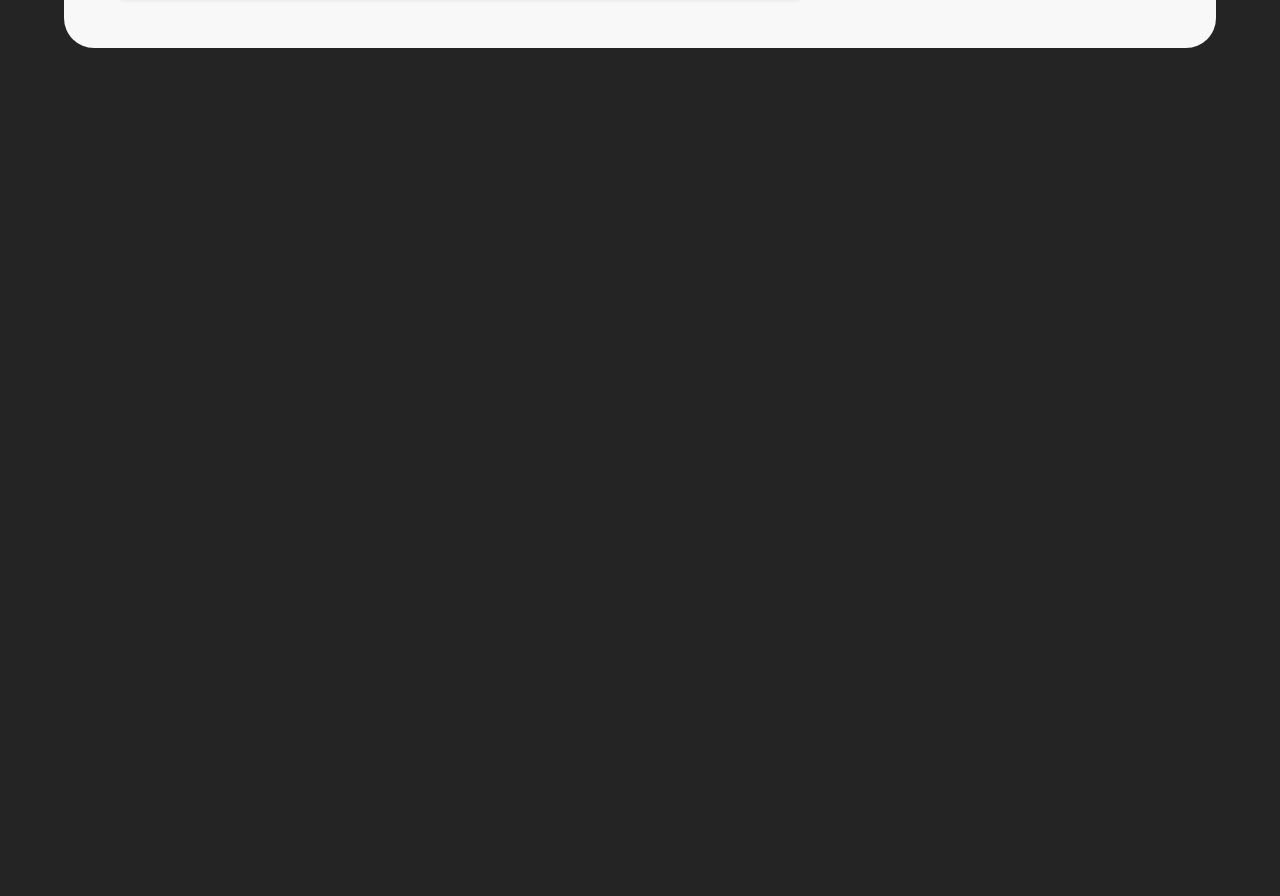
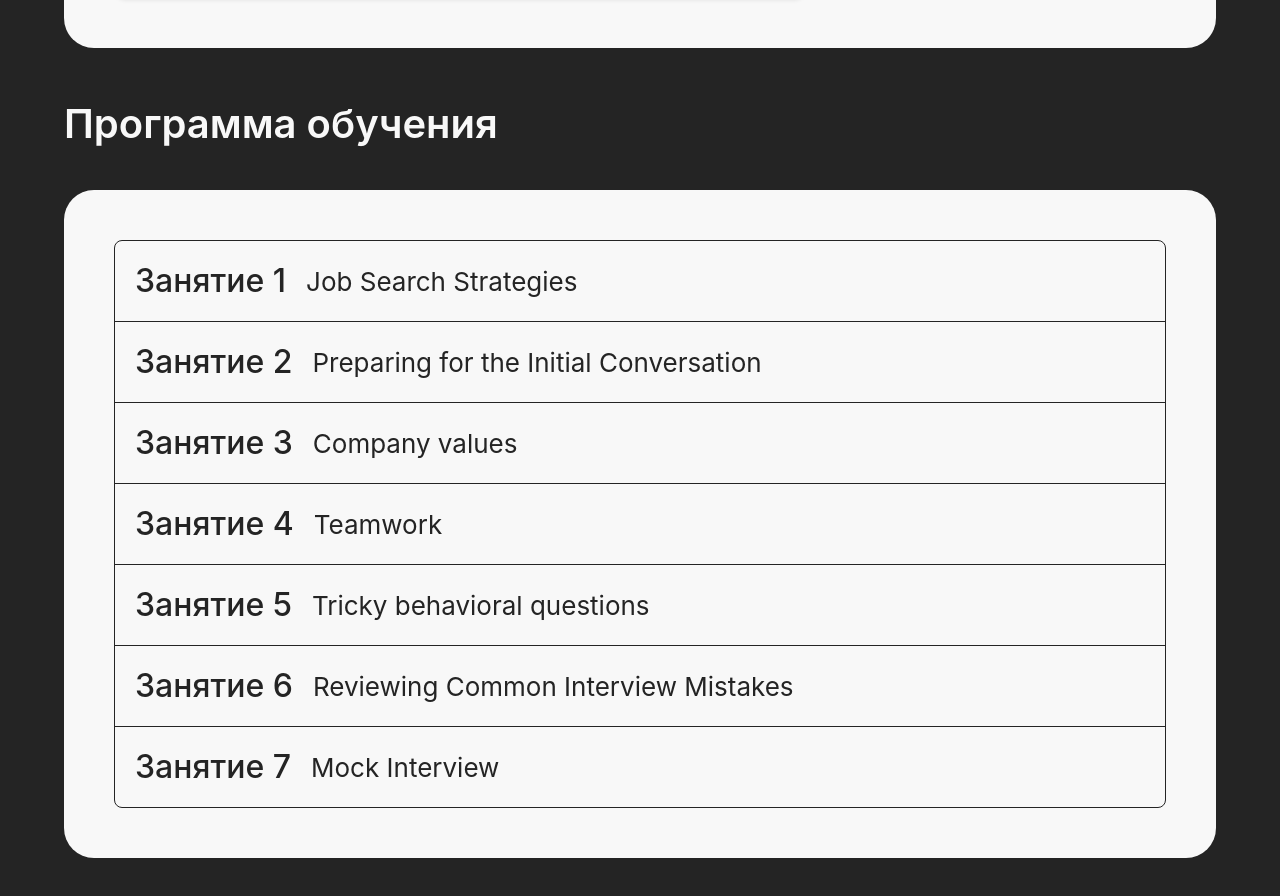
Before and after one commit to acceleracio-hub/website, a React (Vite) app: page / in a window 1280 px wide. Shown: the part 4284-5180 px from the top of the page. Before the commit the page ends 4382 px from the top, so only its background shows below. Built offline with nearby package versions, Linux system fonts and the light colour scheme.

Commit message:
add program

```diff
--- /dev/null
+++ b/src/components/course-program/components/lesson-details/index.module.scss
@@ -0,0 +1,38 @@
+@import 'src/styles/variables';
+
+.Lesson-details {
+    padding: 20px;
+
+    &__section {
+        margin-bottom: 20px;
+    }
+
+    &__list {
+        list-style-type: none;
+        margin-left: 24px;
+        padding-left: 0;
+
+    }
+
+    &__list-item {
+        position: relative;
+        margin-bottom: 8px;
+        padding-left: 24px;
+
+        &::before {
+            content: '—';
+            position: absolute;
+            left: -20px;
+            top: 0;
+            bottom: 0;
+            color: $color-black;
+            font-size: 1.625rem;
+            line-height: 1.2;
+            font-weight: 400;
+        }
+    }
+
+    &__extra-note {
+        font-style: italic;
+    }
+}
--- /dev/null
+++ b/src/components/course-program/components/lesson-details/index.tsx
@@ -0,0 +1,38 @@
+import { memo } from "react";
+import classnames from "classnames/bind";
+import { Text } from "@ui-kit/index";
+import { TDetails } from "../../types";
+import styles from "./index.module.scss";
+
+const cn = classnames.bind(styles);
+
+const BLOCK_NAME = "Lesson-details";
+
+type TProps = {
+  details: TDetails;
+};
+
+export const LessonDetails = memo(
+  function LessonDetails({ details: { whatLearn, extraNote } }: TProps) {
+    return <div className={cn(BLOCK_NAME)}>
+      <div className={cn(`${BLOCK_NAME}__section`)}>
+        <Text size='h3' tagType="h3" color="black" text="Что будет?" marginBottom="small" />
+        <ul className={cn(`${BLOCK_NAME}__list`)}>
+          {whatLearn.map((item, index) => (
+            <li
+              className={cn(`${BLOCK_NAME}__list-item`)}
+              key={index}
+            >
+              <Text size='h4' tagType='span' color="black" text={item} marginBottom="small" />
+            </li>
+          ))}
+        </ul>
+      </div>
+      {extraNote && (
+        <div className={cn(`${BLOCK_NAME}__extra-note`)}>
+          <Text size='h5' tagType='span' color="black" text={extraNote} marginBottom="small" />
+        </div>
+      )}
+    </div>;
+  },
+);
--- /dev/null
+++ b/src/components/course-program/components/lesson-header/index.module.scss
@@ -0,0 +1,45 @@
+@import 'src/styles/variables';
+
+.Lesson-header {
+    display: flex;
+    justify-content: space-between;
+    align-items: center;
+    padding: 20px;
+    cursor: pointer;
+    transition: 0.3s ease-in-out;
+
+    &:hover {
+        background-color: $color-black;
+
+        * {
+            color: $color-white;
+        }
+
+    }
+
+    &--active {
+        background-color: $color-black;
+
+        &:hover {
+            background-color: darken($color-black, 10%);
+        }
+    }
+
+    &__title {
+        flex-grow: 1;
+        margin-left: 20px;
+    }
+}
+
+
+@media #{$tablet} {
+    .Lesson-header {
+        flex-direction: column;
+        align-items: flex-start;
+
+        &__title {
+            flex-grow: 1;
+            margin-left: 0;
+        }
+    }
+}
--- /dev/null
+++ b/src/components/course-program/components/lesson-header/index.tsx
@@ -0,0 +1,36 @@
+import { memo } from "react";
+import { Text } from "@ui-kit/index";
+import classnames from "classnames/bind";
+import styles from "./index.module.scss";
+
+const cn = classnames.bind(styles);
+
+const BLOCK_NAME = "Lesson-header";
+
+type TProps = {
+  title: string;
+  index: number;
+  isActive: boolean;
+  onClick: VoidFunction;
+};
+
+export const LessonHeader = memo(
+  function LessonHeader({ title, index, isActive, onClick }: TProps) {
+    return <div
+      className={cn(BLOCK_NAME, {
+        [`${BLOCK_NAME}--active`]: isActive,
+      })}
+      onClick={onClick}
+    >
+      <Text
+        size="h3"
+        tagType="p"
+        color={isActive ? "white" : "black"}
+        text={`Занятие${String.fromCharCode(160)}${index + 1}`}
+      />
+      <span className={cn(`${BLOCK_NAME}__title`)}>
+        <Text size="h4" tagType="span" color={isActive ? "white" : "black"} text={title} marginBottom="small" />
+      </span>
+    </div>;
+  },
+);
--- /dev/null
+++ b/src/components/course-program/constants/index.ts
@@ -0,0 +1,78 @@
+import { TLesson } from "../types";
+
+export const LESSONS: Array<TLesson> = [
+  {
+    title: "Job Search Strategies",
+    details: {
+      whatLearn: [
+        "Определим карьерную цель и подберем стратегию на основе анализа",
+        "Используем инструменты для планирования пути к офферу",
+        "Напишем универсальное сопроводительное",
+        "Разберем ошибки при написании достижений",
+      ],
+      extraNote: "Дополнительно: Ревью CV на тарифах «Guidance» и «Premium»",
+    },
+  },
+  {
+    title: "Preparing for the Initial Conversation",
+    details: {
+      whatLearn: [
+        "Разберем, как проходят скрининговые интервью",
+        "Научимся искусству  small talk",
+        "Подготовим самопрезентацию",
+        "Ответим на популярные вопросы от HR",
+      ],
+    },
+  },
+  {
+    title: "Company values",
+    details: {
+      whatLearn: [
+        "Поговорим о ценностях компаний",
+        "Выберем подходящий контент для ответов на поведенческие вопросы",
+        "Используем фреймворки для структурирования историй",
+        "Потренируемся рассказывать истории",
+      ],
+    },
+  },
+  {
+    title: "Teamwork",
+    details: {
+      whatLearn: [
+        "Раскроем критерии, на которые обращают внимание интервьюеры",
+        "Найдем подходящий кейс для рассказа о фейлах и конфликтах",
+        "Сделаем ответ менее эмоциональным и более профессиональным",
+        "Поделимся опытом на практике",
+      ],
+    },
+  },
+  {
+    title: "Tricky behavioral questions",
+    details: {
+      whatLearn: [
+        "Обсудим, как поведенческие вопросы маскируют под технические",
+        "Соотнесем историю с ценностями компании",
+        "Подчеркнем навыки работы в команде",
+        "Отработаем сложные вопросы",
+      ],
+    },
+  },
+  {
+    title: "Reviewing Common Interview Mistakes",
+    details: {
+      whatLearn: [
+        "Разберем частые ошибки на технических собеседованиях",
+        "Научимся планировать и распределять время ответа",
+        "Отработаем вопросы технических собеседований в парах",
+      ],
+    },
+  },
+  {
+    title: "Mock Interview",
+    details: {
+      whatLearn: [
+        "Проведем пробное собеседование по всем вопросам курса",
+      ],
+    },
+  },
+];
--- /dev/null
+++ b/src/components/course-program/index.module.scss
@@ -0,0 +1,15 @@
+@import 'src/styles/variables';
+
+.Course-program {
+    border: 1px solid $color-black;
+    border-radius: 8px;
+    overflow: hidden;
+
+    &__lesson {
+        border-bottom: 1px solid $color-black;
+
+        &:last-child {
+            border-bottom: none;
+        }
+    }
+}
--- /dev/null
+++ b/src/components/course-program/index.tsx
@@ -0,0 +1,40 @@
+import { memo, useState } from "react";
+import { Text, Tile } from "@ui-kit/index";
+import classnames from "classnames/bind";
+import styles from "./index.module.scss";
+import { LESSONS } from "./constants";
+import { LessonHeader } from "./components/lesson-header";
+import { LessonDetails } from "./components/lesson-details";
+
+const cn = classnames.bind(styles);
+
+const BLOCK_NAME = "Course-program";
+
+export const CourseProgram = memo(function CourseProgram() {
+  const [activeLesson, setActiveLesson] = useState<number | null>(null);
+
+  const handleToggleLesson = (index: number) => {
+    setActiveLesson(activeLesson === index ? null : index);
+  };
+
+  return (
+    <>
+      <Text size="h2" color="white" text="Программа обучения" marginBottom="large" />
+      <Tile>
+        <div className={cn(BLOCK_NAME)}>
+          {LESSONS.map(({ details, title }, index) => (
+            <div key={index} className={cn(`${BLOCK_NAME}__lesson`)}>
+              <LessonHeader
+                title={title}
+                index={index}
+                isActive={activeLesson === index}
+                onClick={() => handleToggleLesson(index)}
+              />
+              {activeLesson === index && <LessonDetails details={details} />}
+            </div>
+          ))}
+        </div>
+      </Tile>
+    </>
+  );
+});
--- /dev/null
+++ b/src/components/course-program/types/index.ts
@@ -0,0 +1,9 @@
+export type TDetails = {
+    whatLearn: Array<string>;
+    extraNote?: string;
+};
+
+export type TLesson = {
+    title: string;
+    details: TDetails;
+};
--- a/src/components/course-schedule/components/primary-box/index.module.scss
+++ b/src/components/course-schedule/components/primary-box/index.module.scss
@@ -7,4 +7,10 @@
     padding: 15px 20px;
     box-shadow: 0 2px 4px rgba(0, 0, 0, 0.1);
     width: 100%;
+    cursor: default;
+    transition: 0.5s ease-in-out;
+
+    &:hover {
+        background-color: #e8e8e8;
+    }
 }
--- a/src/components/course-schedule/components/secondary-box/index.module.scss
+++ b/src/components/course-schedule/components/secondary-box/index.module.scss
@@ -7,4 +7,10 @@
     padding: 15px 20px;
     box-shadow: 0 2px 4px rgba(0, 0, 0, 0.1);
     width: 100%;
+    cursor: default;
+    transition: 0.3s ease-in-out;
+
+    &:hover {
+       opacity: 0.8;
+    }
 }
--- a/src/layout/app-layout/index.tsx
+++ b/src/layout/app-layout/index.tsx
@@ -6,8 +6,9 @@ import { CourseOverview } from "../../components/course-overview";
 import { CourseTargetAudience } from "../../components/course-target-audience";
 import { CoreSkills } from "../../components/core-skills";
 import { CourseStructure } from "../../components/course-structure";
+import { CourseSchedule } from "../../components/course-schedule";
+import { CourseProgram } from "../../components/course-program";
 import styles from "./index.module.scss";
-import { CourseSchedule } from "../../components/course-schedule";
 
 const cn = classnames.bind(styles);
 
@@ -23,6 +24,7 @@ export const AppLayout = memo(
       <CoreSkills/>
       <CourseStructure/>
       <CourseSchedule />
+      <CourseProgram />
     </div>;
   },
 );
```
